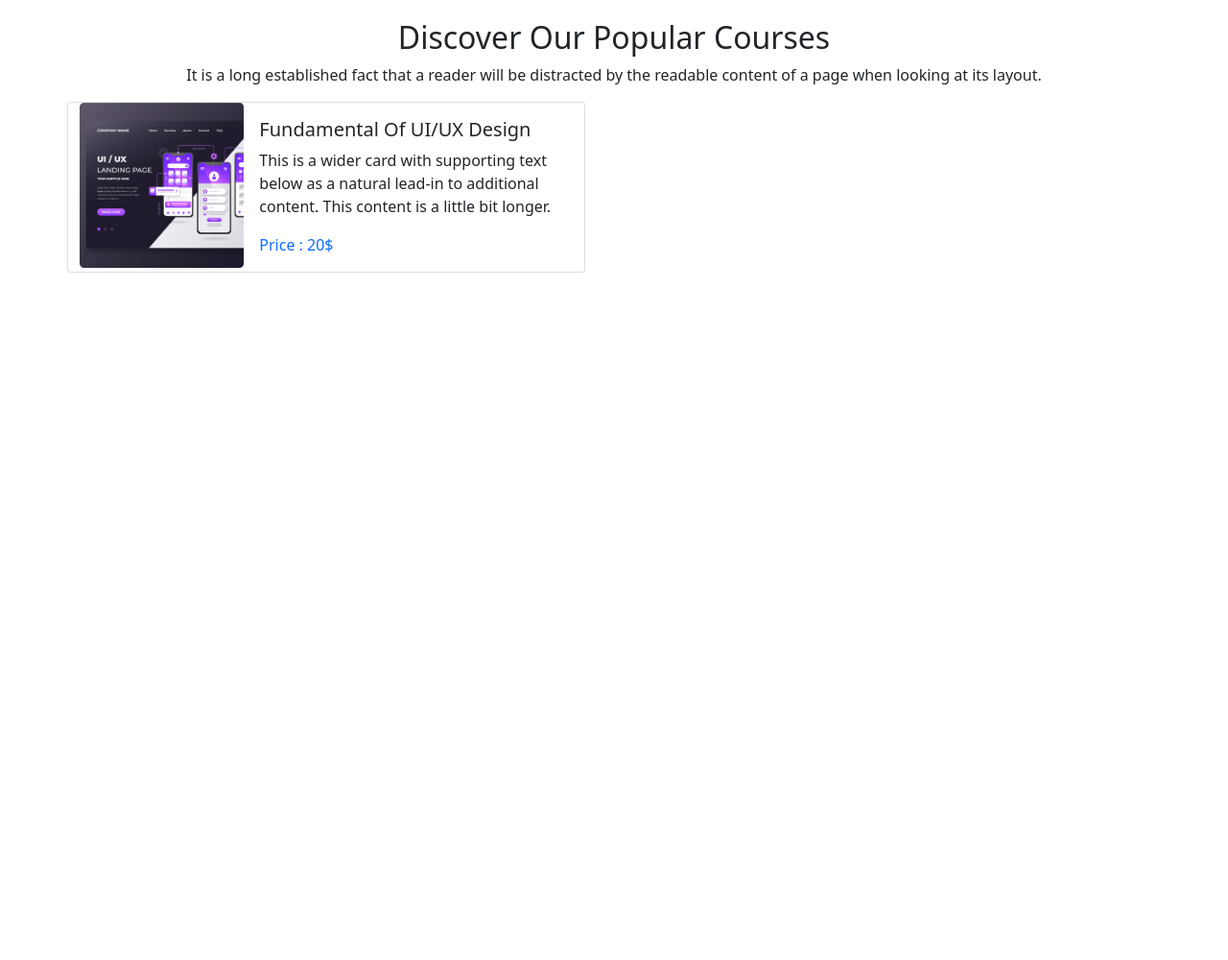
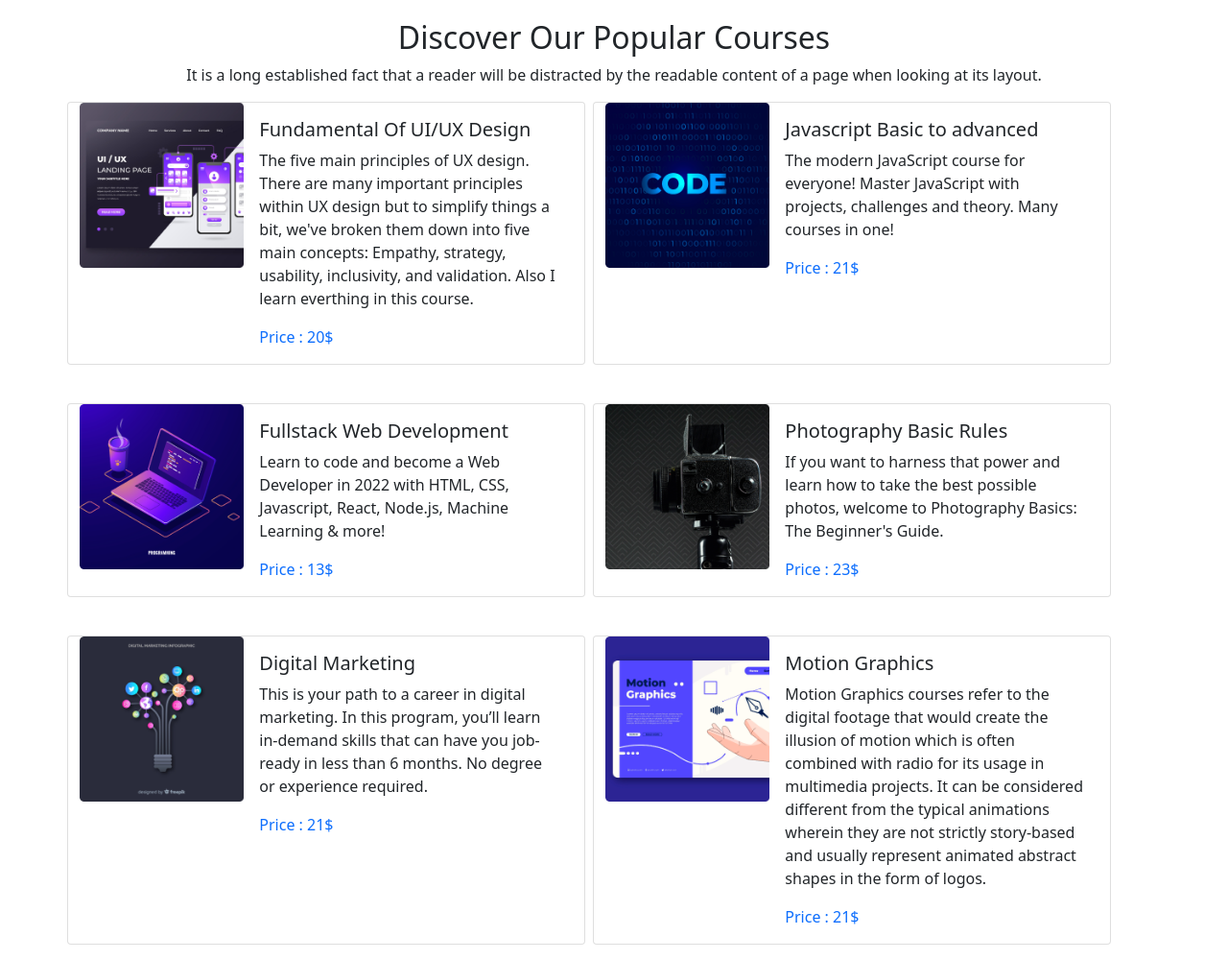
Before and after one commit to smtariqulislam/Education-Pro, a plain HTML site: page index.html in a window 1280 px wide. Shown: the part 844-1844 px from the top of the page at 96% size. Before the commit the page ends 1144 px from the top, so only its background shows below. Drawn offline with nearby package versions, Linux system fonts and the light colour scheme.

Commit message:
all courese add

```diff
--- a/index.html
+++ b/index.html
@@ -52,6 +52,7 @@
             </nav>
         </section>
         <!-- nav end  -->
+
         <!-- slider start  -->
         <section class="container mt-3">
             <div id="carouselExampleControls" class="carousel slide" data-bs-ride="carousel">
@@ -95,6 +96,9 @@
         </section>
 
 
+        <!-- couse section start -->
+
+
         <section class="container">
             <div class="row row-cols-1 row-cols-lg-2 row-cols-md-1 g-4">
                 <div class="card mb-3 me-2" style="max-width: 540px;">
@@ -105,9 +109,8 @@
                         <div class="col-md-8">
                             <div class="card-body">
                                 <h5 class="card-title">Fundamental Of UI/UX Design</h5>
-                                <p class="card-text">This is a wider card with supporting text below as a natural
-                                    lead-in to additional
-                                    content. This content is a little bit longer.</p>
+                                <p class="card-text">The five main principles of UX design. There are many important principles within UX design but to simplify things a
+                                bit, we've broken them down into five main concepts: Empathy, strategy, usability, inclusivity, and validation. Also I learn everthing in this course.</p>
                                 <p class="card-text">
                                     <medium class="text-primary">Price : 20$</medium>
                                 </p>
@@ -115,10 +118,94 @@
                         </div>
                     </div>
                 </div>
-
+                <div class="card mb-3 me-2" style="max-width: 540px;">
+                    <div class="row g-0">
+                        <div class="col-md-4">
+                            <img src="images/course/course-2.png" class="img-fluid rounded-start" alt="...">
+                        </div>
+                        <div class="col-md-8">
+                            <div class="card-body">
+                                <h5 class="card-title">Javascript Basic to advanced</h5>
+                                <p class="card-text">The modern JavaScript course for everyone! Master JavaScript with projects, challenges and theory. Many courses in one!</p>
+                                <p class="card-text">
+                                    <medium class="text-primary">Price : 21$</medium>
+                                </p>
+                            </div>
+                        </div>
+                    </div>
+                </div>
+                <div class="card mb-3 me-2" style="max-width: 540px;">
+                    <div class="row g-0">
+                        <div class="col-md-4">
+                            <img src="images/course/course-3.png" class="img-fluid rounded-start" alt="...">
+                        </div>
+                        <div class="col-md-8">
+                            <div class="card-body">
+                                <h5 class="card-title">Fullstack Web Development</h5>
+                                <p class="card-text">Learn to code and become a Web Developer in 2022 with HTML, CSS, Javascript, React, Node.js, Machine Learning & more!</p>
+                                <p class="card-text">
+                                    <medium class="text-primary">Price : 13$</medium>
+                                </p>
+                            </div>
+                        </div>
+                    </div>
+                </div>
+                <div class="card mb-3 me-2" style="max-width: 540px;">
+                    <div class="row g-0">
+                        <div class="col-md-4">
+                            <img src="images/course/course-5.png" class="img-fluid rounded-start" alt="...">
+                        </div>
+                        <div class="col-md-8">
+                            <div class="card-body">
+                                <h5 class="card-title">Photography Basic Rules</h5>
+                                <p class="card-text">If you want to harness that power and learn how to take the best possible photos, welcome to Photography Basics: The
+                                Beginner's Guide.</p>
+                                <p class="card-text">
+                                    <medium class="text-primary">Price : 23$</medium>
+                                </p>
+                            </div>
+                        </div>
+                    </div>
+                </div>
+                <div class="card mb-3 me-2" style="max-width: 540px;">
+                    <div class="row g-0">
+                        <div class="col-md-4">
+                            <img src="images/course/course-4.png" class="img-fluid rounded-start" alt="...">
+                        </div>
+                        <div class="col-md-8">
+                            <div class="card-body">
+                                <h5 class="card-title">Digital Marketing</h5>
+                                <p class="card-text">This is your path to a career in digital marketing. In this program, you’ll learn in-demand skills that can have you
+                                job-ready in less than 6 months. No degree or experience required.</p>
+                                <p class="card-text">
+                                    <medium class="text-primary">Price : 21$</medium>
+                                </p>
+                            </div>
+                        </div>
+                    </div>
+                </div>
+                <div class="card mb-3 me-2" style="max-width: 540px;">
+                    <div class="row g-0">
+                        <div class="col-md-4">
+                            <img src="images/course/course-6.png" class="img-fluid rounded-start" alt="...">
+                        </div>
+                        <div class="col-md-8">
+                            <div class="card-body">
+                                <h5 class="card-title">Motion Graphics</h5>
+                                <p class="card-text">Motion Graphics courses refer to the digital footage that would create the illusion of motion which is often combined
+                                with radio for its usage in multimedia projects. It can be considered different from the typical animations wherein they
+                                are not strictly story-based and usually represent animated abstract shapes in the form of logos.</p>
+                                <p class="card-text">
+                                    <medium class="text-primary">Price : 21$</medium>
+                                </p>
+                            </div>
+                        </div>
+                    </div>
+                </div>
 
             </div>
         </section>
+         <!-- course section end  -->
 
 
     </main>
```
